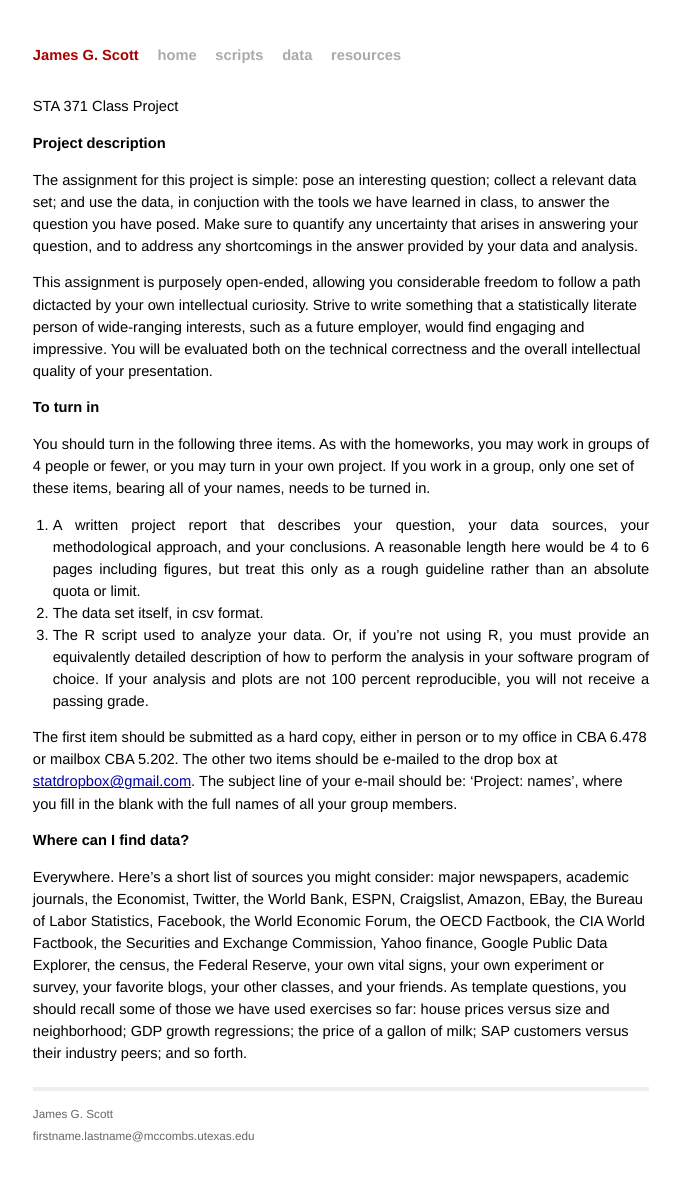
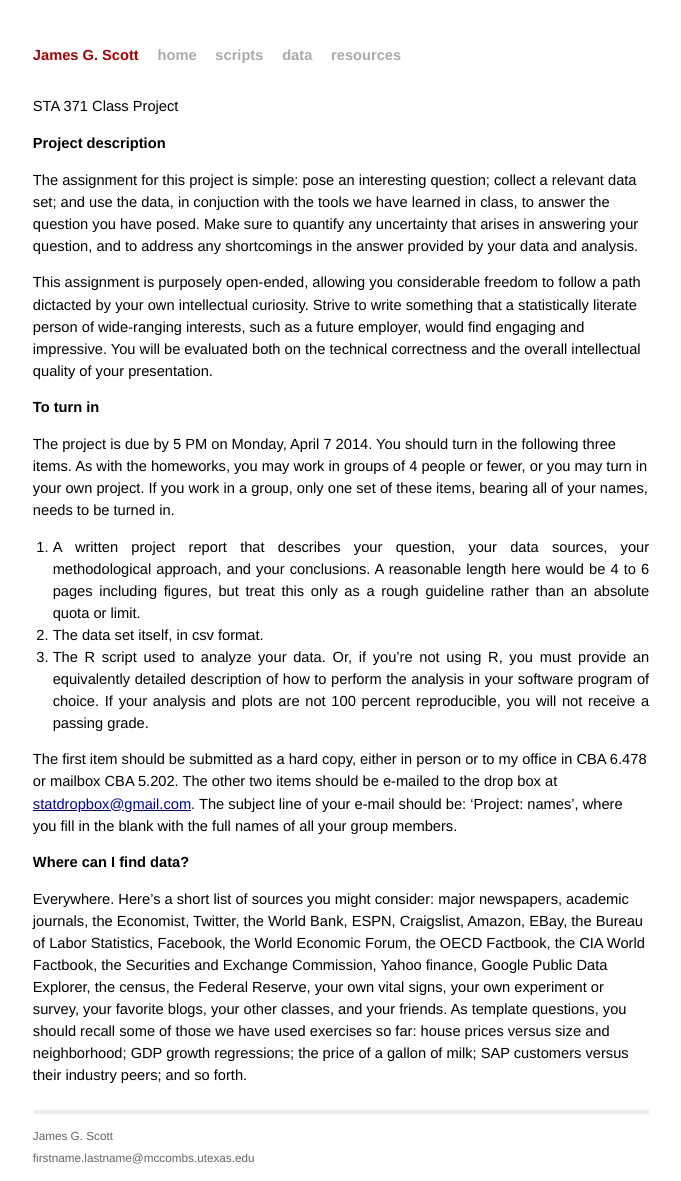
Before and after one commit to MhAmine/STA371, a Jekyll site: the page built from _posts/2014-03-18-project.md, in a window 1280 px wide. Shown: the whole page, without its empty margins (299-980 px from the left). Built offline with Jekyll 4.4.1, drawn with Linux system fonts in a browser that asks for light colours; before the commit the page ends 1159 px from its top, so only the background shows below that.

Commit message:
due date

```diff
--- a/_posts/2014-03-18-project.md
+++ b/_posts/2014-03-18-project.md
@@ -15,7 +15,7 @@ This assignment is purposely open-ended, allowing you considerable freedom to fo
 
 # To turn in
 
-You should turn in the following three items.  As with the homeworks, you may work in groups of 4 people or fewer, or you may turn in your own project.  If you work in a group, only one set of these items, bearing all of your names, needs to be turned in.
+The project is due by 5 PM on Monday, April 7 2014.  You should turn in the following three items.  As with the homeworks, you may work in groups of 4 people or fewer, or you may turn in your own project.  If you work in a group, only one set of these items, bearing all of your names, needs to be turned in.
 
 1. A written project report that describes your question, your data sources, your methodological approach, and your conclusions.  A reasonable length here would be 4 to 6 pages including figures, but treat this only as a rough guideline rather than an absolute quota or limit.
 2. The data set itself, in csv format.
```
